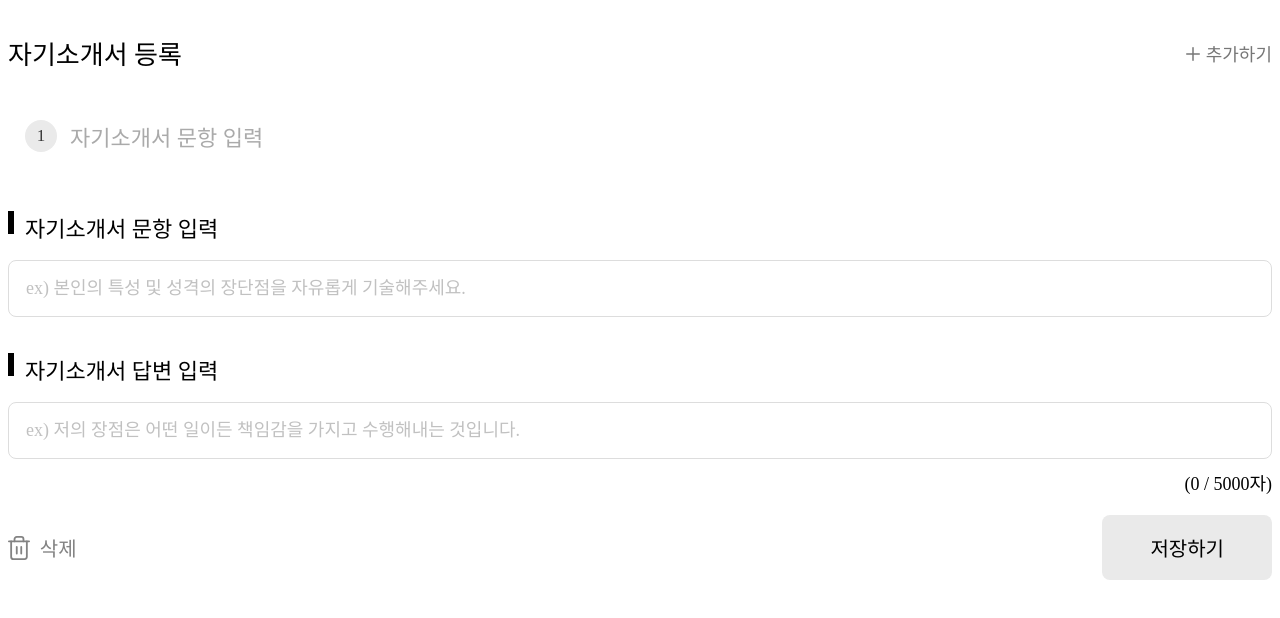
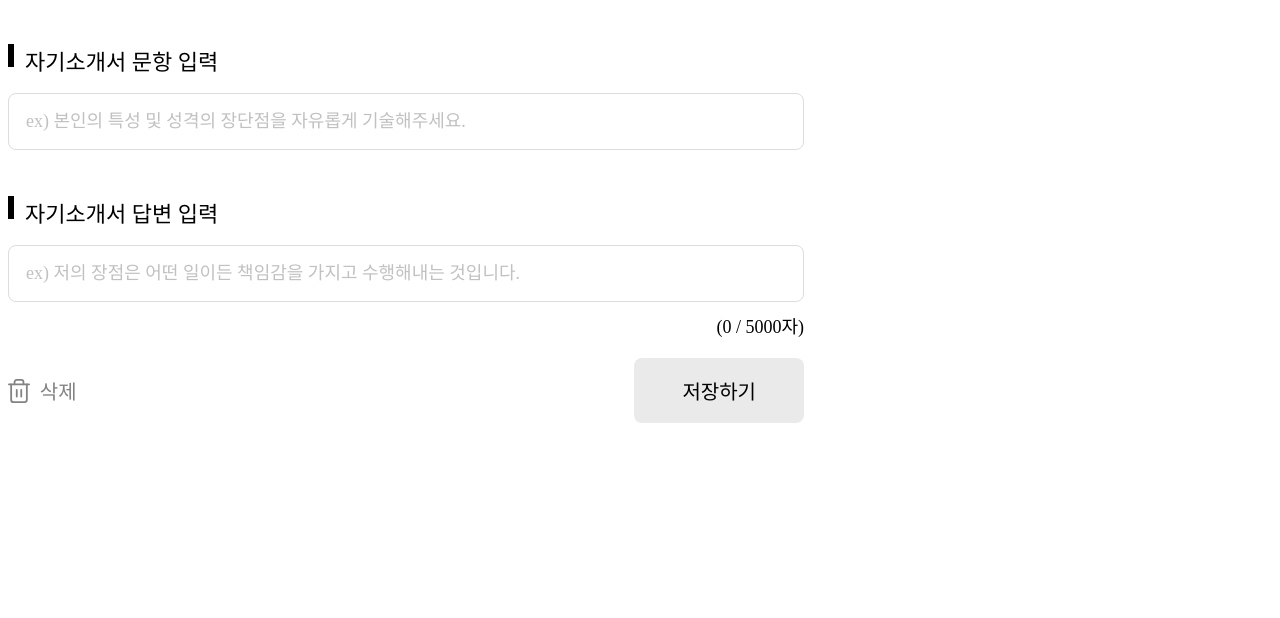
Before and after one commit to SominLeeeeee/highlightme_front_public, a React (Create React App) app: page /coverletter in a window 1280 px wide. Shown: the top 618 px of the page. Built offline with nearby package versions, Linux system fonts and the light colour scheme; the HTML template or start-up script is replaced by a standard one; a web font is replaced by a local one.

Commit message:
coverletter 넓이 맞춤

```diff
--- a/src/components/ClInput.js
+++ b/src/components/ClInput.js
@@ -24,7 +24,7 @@ function ClInput() {
   };
 
   return (
-    <div>
+    <div className="clInputWrapper">
       {/* Tip
         <div>
           <div>
@@ -40,10 +40,12 @@ function ClInput() {
 
       {/* 자기소개서 문항 입력 */}
       <ClInputDiv
+        className="clInputDiv"
         title="자기소개서 문항 입력"
         hint="ex) 본인의 특성 및 성격의 장단점을 자유롭게 기술해주세요."
       />
       <ClInputDiv
+        className="clInputDiv"
         title="자기소개서 답변 입력"
         hint="ex) 저의 장점은 어떤 일이든 책임감을 가지고 수행해내는 것입니다."
         onChange={onInputChange}
--- a/src/components/ClInputDiv.js
+++ b/src/components/ClInputDiv.js
@@ -4,7 +4,7 @@ function ClInputDiv(props) {
   const { hint, title, onChange } = { ...props };
 
   return (
-    <div>
+    <div className="clInputDivWrapper">
       <span className="clInputTitle">
         <div />
         <p>{title}</p>
--- a/src/components/clInput.scss
+++ b/src/components/clInput.scss
@@ -1,5 +1,6 @@
 .clInputNotice {
   display: flex;
+  width: 100%;
   justify-content: space-between;
 
   #errNotice {
@@ -25,6 +26,7 @@
   justify-content: space-between;
   align-items: center;
   margin-top: 20px;
+  width: 100%;
 
   .clInputDeleteButton {
     display: flex;
@@ -55,3 +57,9 @@
     font-family: "AppleSDGothicNeo-SemiBold";
   }
 }
+
+.clInputWrapper {
+  display: flex;
+  flex-direction: column;
+  width: 796px;
+}
--- a/src/components/clInputDiv.scss
+++ b/src/components/clInputDiv.scss
@@ -43,3 +43,7 @@
     border-color: $mainyellowa;
   }
 }
+
+.clInputDivWrapper {
+  width: 100%;
+}
--- a/src/routes/Coverletter.js
+++ b/src/routes/Coverletter.js
@@ -4,9 +4,8 @@ import ClInput from "../components/ClInput";
 import ClList from "../components/ClList";
 function Coverletter() {
   return (
-    <div>
-      <ClList></ClList>
-      <ClInput></ClInput>
+    <div className="clInputWrapper">
+      <ClInput />
     </div>
   );
 }
--- a/src/style/coverletter.scss
+++ b/src/style/coverletter.scss
@@ -0,0 +1,5 @@
+.clInputWrapper {
+  display: flex;
+  justify-content: center;
+  align-items: center;
+}
```
